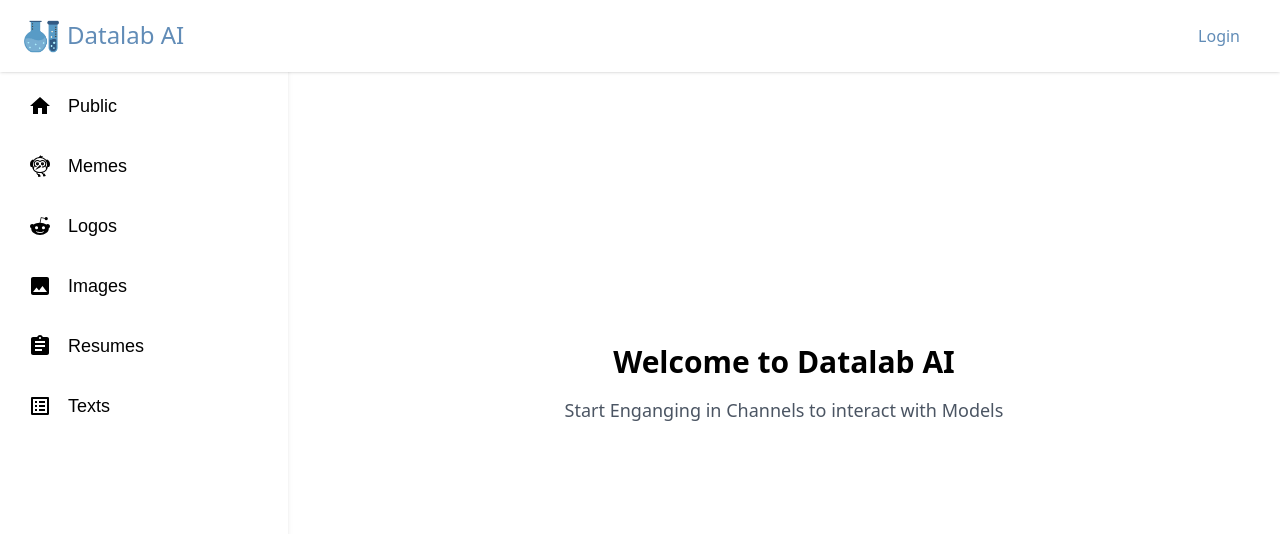
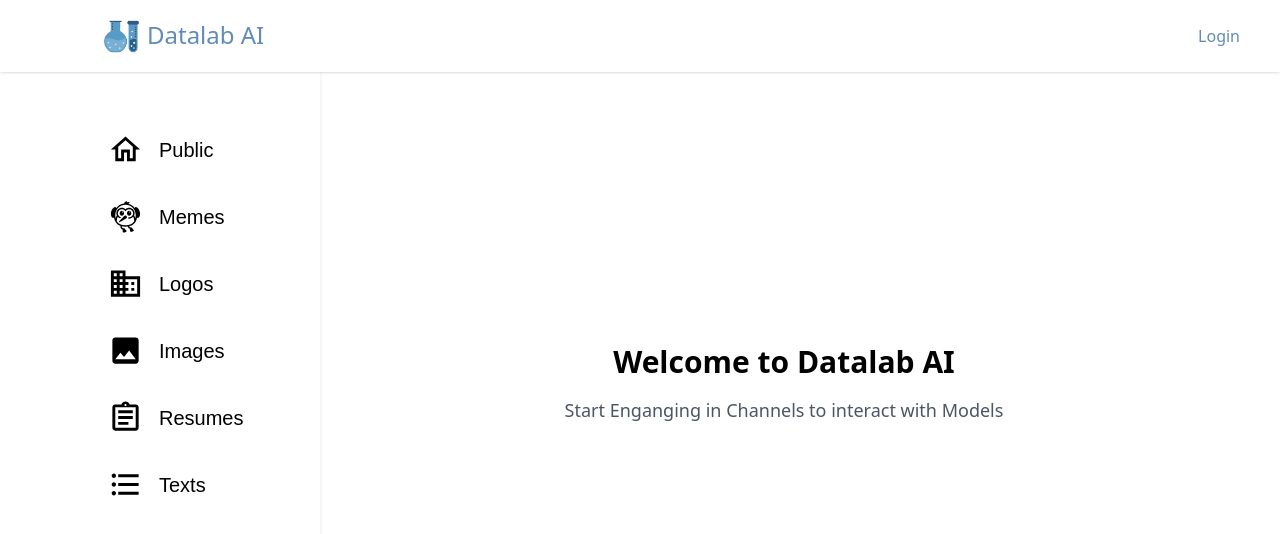
Before and after one commit to datalabai/Prompt, a Next.js app: page / in a window 1280 px wide. Shown: the top 534 px of the page. Built offline with nearby package versions, Linux system fonts and the light colour scheme; no server answers.

Commit message:
fixed layout

```diff
--- a/app/components/Navbar.jsx
+++ b/app/components/Navbar.jsx
@@ -47,7 +47,7 @@ const Navbar = () => {
 
   return (
     <nav className="fixed top-0 left-0 right-0 z-50 flex flex-col sm:flex-row justify-between items-center py-4 px-6 bg-nav-lab shadow">
-      <div className="flex mb-2 sm:mb-0 space-x-2">
+      <div className="flex mb-2 sm:mb-0 space-x-2 ml-20">
         <img src="./org-logo.png"  width={35} height={35} alt="Logo" />
         <Link href="/" passHref>
           <span className="text-2xl no-underline text-dlab-blue">Datalab AI</span>
@@ -62,19 +62,6 @@ const Navbar = () => {
             </span>
 
             <BsPersonCircle onClick={handleOpenNavbar} className='cursor-pointer text-dlab-blue m-0 w-8 h-8' />
-                    {
-                        open && <div className='absolute top-5 border rounded bg-nav-lab ml-32 mt-6 justify-items-end	text-right'>
-                            <div className='flex flex-col space '>
-                               <button onClick={handleSignOut} className="text-md no-underline ml-2 px-4 py-2 text-dlab-blue focus:outline-none">
-                                  View Profile
-                                </button>
-                                <button onClick={handleSignOut} className="text-md no-underline ml-2 px-4 py-2 text-dlab-blue focus:outline-none">
-                                  Logout
-                                </button>
-                            </div>
-                        </div>
-                    }
-
           </div>
         ) : (
           <button onClick={handleSignIn} className="text-md no-underline ml-2 px-4 py-2  text-dlab-blue focus:outline-none">
--- a/app/components/Reply.jsx
+++ b/app/components/Reply.jsx
@@ -69,7 +69,7 @@ const ReplySection = ({ message ,type,setShowReplySection,setSelectedMessage}) =
     };
 
 return (
-    <div className="border-x fixed top-15 right-0 h-full w-1/3 bg-white z-10 p-4 overflow-y-auto">
+    <div className="border-x fixed top-15 right-0 h-full w-[29rem] bg-white z-10 p-4 overflow-y-auto">
         <div className="flex justify-between items-center pb-4 border-b">
             <h3 className="text-lg font-semibold text-gray-800">Replying to:</h3>
             <button
@@ -79,7 +79,7 @@ return (
                     setSelectedMessage(null);
                 }}
             >
-                <DisabledByDefaultRoundedIcon color="primary" />
+                <DisabledByDefaultRoundedIcon color="primary" fontSize='large' />
             </button>
         </div>
         <div className="bg-white-200 rounded-lg p-3 mb-4">
@@ -152,7 +152,7 @@ return (
                 type="text"
                 value={inputValue}
                 onChange={(e) => setInputValue(e.target.value)}
-                placeholder="Add a comment..."
+                placeholder="Suggest a prompt..."
                 className="border border-gray-300 rounded-md p-2 w-full resize-none text-black focus:outline-none"
                 onKeyDown={(e) => {
                     if (e.key === 'Enter') {
--- a/app/components/Sidebar.jsx
+++ b/app/components/Sidebar.jsx
@@ -1,16 +1,13 @@
 import Link from 'next/link';
-import { FontAwesomeIcon } from '@fortawesome/react-fontawesome';
-import { faLaugh, faPalette, faImage, faFileAlt, faFont } from '@fortawesome/free-solid-svg-icons';
-import HomeIcon from "@mui/icons-material/Home";
-import FlutterDashIcon from '@mui/icons-material/FlutterDash';
-import RedditIcon from '@mui/icons-material/Reddit';
+import HomeOutlinedIcon from '@mui/icons-material/HomeOutlined';
+import LockOutlinedIcon from '@mui/icons-material/LockOutlined';
+import FlutterDashOutlinedIcon from '@mui/icons-material/FlutterDashOutlined';
+import BusinessOutlinedIcon from '@mui/icons-material/BusinessOutlined';
 import ImageIcon from '@mui/icons-material/Image';
-import ListAltIcon from "@mui/icons-material/ListAlt";
-import AssignmentIcon from '@mui/icons-material/Assignment';
-import AccountCircleIcon from '@mui/icons-material/AccountCircle';
+import AssignmentOutlinedIcon from '@mui/icons-material/AssignmentOutlined';
+import FormatListBulletedOutlinedIcon from '@mui/icons-material/FormatListBulletedOutlined';
 import { useState, useEffect } from 'react';
 import { auth } from '../firebase';
-
 
 const Sidebar = () => {
     const [user, setUser] = useState('');
@@ -23,63 +20,38 @@ const Sidebar = () => {
     }, []);
 
     const items = [
-        { label: 'Memes', href: '/Chat?type=Memes', icon: faLaugh },
-        { label: 'Logos', href: '/Chat?type=Logos', icon: faPalette },
-        { label: 'Images', href: '/Chat?type=Images', icon: faImage },
-        { label: 'Resumes', href: '/Chat?type=Resumes', icon: faFileAlt },
-        { label: 'Texts', href: '/Chat?type=Texts', icon: faFont },
+        { label: 'Memes', href: '/Chat?type=Memes', icon: <FlutterDashOutlinedIcon fontSize='large' /> },
+        { label: 'Logos', href: '/Chat?type=Logos', icon: <BusinessOutlinedIcon fontSize='large' /> },
+        { label: 'Images', href: '/Chat?type=Images', icon: <ImageIcon fontSize='large' /> },
+        { label: 'Resumes', href: '/Chat?type=Resumes', icon: <AssignmentOutlinedIcon fontSize='large' /> },
+        { label: 'Texts', href: '/Chat?type=Texts', icon: <FormatListBulletedOutlinedIcon fontSize='large' /> },
     ];
 
     return (
-        <div className="w-72 mt-16 bg-white h-full fixed shadow-md opacity-100" style={{ fontFamily: 'Arial, sans-serif' }}>
-            <div className="flex flex-col p-4 space-y-2">
-
-                    <Link  href="/Chat?type=Home" >
+        <div className="w-1/4 mt-16 bg-white h-full fixed shadow-md opacity-100" style={{ fontFamily: 'Arial, sans-serif' }}>
+            <div className="flex flex-col p-4 space-y-2 w-1/2 m-auto mt-10">
+                <Link href="/Chat?type=Home">
+                    <div className='flex items-center p-3 rounded-lg hover:bg-sky-100 transition duration-300 ease-in-out'>
+                        <HomeOutlinedIcon fontSize='large' />
+                        <span className="text-xl text-black-400 ml-4">Public</span>
+                    </div>
+                </Link>
+                {user ? (
+                    <Link href="/Chat?type=Private">
                         <div className='flex items-center p-3 rounded-lg hover:bg-sky-100 transition duration-300 ease-in-out'>
-                            <HomeIcon/>
-                            <span className="text-lg  text-black-400 ml-4">Public</span>
+                            <LockOutlinedIcon fontSize='large' />
+                            <span className="text-xl text-black-400 ml-4">Private</span>
                         </div>
                     </Link>
-                    {user ? (
-                        <Link href="/Chat?type=Personal">
-                            <div className='flex items-center p-3 rounded-lg hover:bg-sky-100 transition duration-300 ease-in-out'>
-                                <AccountCircleIcon/>
-                                <span className="text-lg  text-black-400 ml-4">Private</span>
-                            </div>
-                        </Link>
-                    ) : ''
-                        }
-                    <Link  href="/Chat?type=Memes" >
+                ) : ''}
+                {items.map((item, index) => (
+                    <Link key={index} href={item.href}>
                         <div className='flex items-center p-3 rounded-lg hover:bg-sky-100 transition duration-300 ease-in-out'>
-                            <FlutterDashIcon/>
-                            <span className="text-lg  text-black-400 ml-4">Memes</span>
+                            {item.icon}
+                            <span className="text-xl text-black-400 ml-4">{item.label}</span>
                         </div>
                     </Link>
-                    <Link  href="/Chat?type=Logos" >
-                        <div className='flex items-center p-3 rounded-lg hover:bg-sky-100 transition duration-300 ease-in-out'>
-                            <RedditIcon/>
-                            <span className="text-lg  text-black-400 ml-4">Logos</span>
-                        </div>
-                    </Link>
-                    <Link  href="/Chat?type=Images" >
-                        <div className='flex items-center p-3 rounded-lg hover:bg-sky-100 transition duration-300 ease-in-out'>
-                            <ImageIcon/>
-                            <span className="text-lg  text-black-400 ml-4">Images</span>
-                        </div>
-                    </Link>
-                    <Link  href="/Chat?type=Resumes" >
-                        <div className='flex items-center p-3 rounded-lg hover:bg-sky-100 transition duration-300 ease-in-out'>
-                            <AssignmentIcon/>
-                            <span className="text-lg  text-black-400 ml-4">Resumes</span>
-                        </div>
-                    </Link>
-                    <Link  href="/Chat?type=Texts" >
-                        <div className='flex items-center p-3 rounded hover:bg-sky-100 transition duration-300 ease-in-out'>
-                            <ListAltIcon/>
-                            <span className="text-lg  text-black-400 ml-4">Texts</span>
-                        </div>
-                    </Link>
-
+                ))}
             </div>
         </div>
     );
```
Also changed, not shown: app/Chat/chat.jsx (+7 -7 lines).
